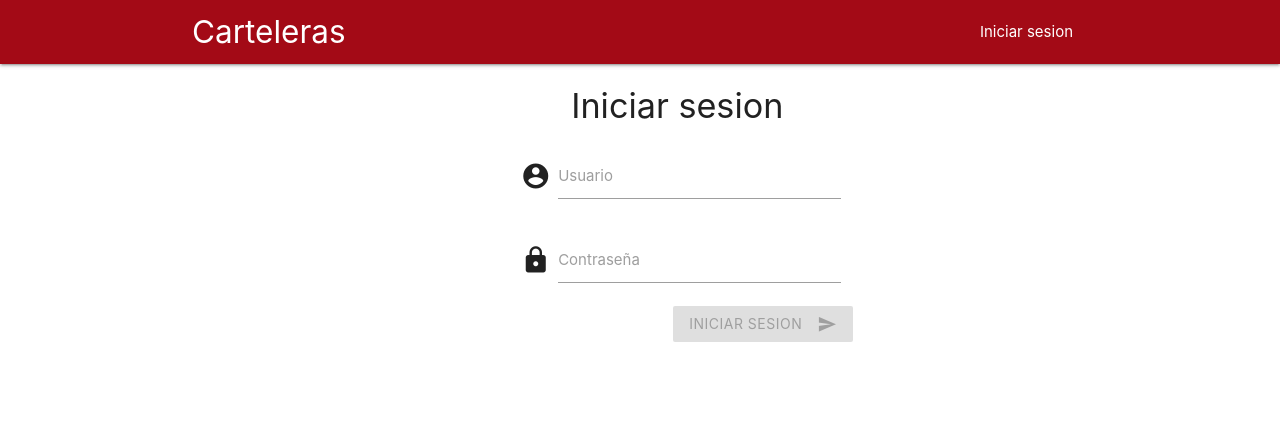
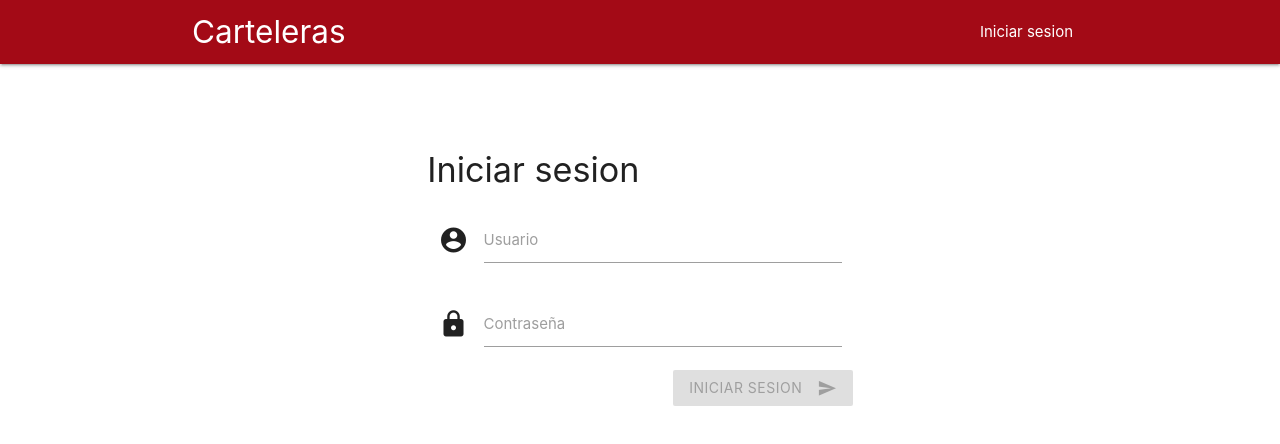
Before and after one commit to cristiansteib/ttps-java-cartelera-angular, an Angular app: page /auth/login in a window 1280 px wide. Shown: the top 444 px of the page. Built offline with nearby package versions, Linux system fonts and the light colour scheme; no server answers.

Commit message:
improve user login

```diff
--- a/src/app/login/login-form/loginForm.component.html
+++ b/src/app/login/login-form/loginForm.component.html
@@ -1,5 +1,7 @@
 <div *ngIf="!isLogged">
-  <form  #loginForm="ngForm" (ngSubmit)="onSubmit(loginForm)" class="col s12 m5 offset-m4">
+  <div class="col s12 m6 offset-m3">
+
+    <form #loginForm="ngForm" (ngSubmit)="onSubmit(loginForm)">
       <h4 class="h3 mb-3 font-weight-normal">Iniciar sesion</h4>
 
       <div class="input-field col s12">
@@ -22,4 +24,26 @@
           <i class="material-icons right">send</i>
       </button>
     </form>
+
+    <div *ngIf="fetching" class="col s12 center">
+        <div *ngIf="isUpdating || !billboards" class="preloader-wrapper big active center">
+          <div class="spinner-layer spinner-blue-only">
+            <div class="circle-clipper left">
+              <div class="circle"></div>
             </div>
+            <div class="gap-patch">
+              <div class="circle"></div>
+            </div>
+            <div class="circle-clipper right">
+              <div class="circle"></div>
+            </div>
+          </div>
+        </div>
+      </div>
+
+      <div *ngIf="message" class="col s12 center">
+        <h5 class="color-fi-text">{{message}}</h5>
+      </div>
+
+</div>
+</div>
--- a/src/app/login/login-form/loginForm.component.ts
+++ b/src/app/login/login-form/loginForm.component.ts
@@ -31,6 +31,15 @@ import { GlobalsService } from 'src/app/globals.service';
         }
     }
 
+    get fetching(): boolean {
+        // for show loading icon
+        return this.loginService.fetching
+    }
+
+    get message(): string {
+        return this.loginService.message
+    }
+
     get isLogged(){
         return this.globalService.is_logged
     }
--- a/src/app/login/login.component.html
+++ b/src/app/login/login.component.html
@@ -1,5 +1,5 @@
-<div  class="container content-fill">
-    <div class="row center">
+<div  class="container content-fill wrapperLoginForm">
+    <div class="row">
         <login-form></login-form>
     </div>
 </div>
--- a/src/app/login/login.component.sass
+++ b/src/app/login/login.component.sass
@@ -0,0 +1,2 @@
+.wrapperLoginForm
+    margin-top: 5%
--- a/src/app/login/login.service.ts
+++ b/src/app/login/login.service.ts
@@ -15,6 +15,8 @@ import { Router } from '@angular/router';
   providedIn: 'root'
 })
 export class LoginService {
+  public fetching = false
+  public message = ""
 
   constructor(
     private http: HttpClient,
@@ -23,10 +25,13 @@ export class LoginService {
     private router: Router,
     private location: Location
     ) {}
+
+
     url = this.globalsService.getApiUrl()
   /** POST: Login a user*/
   loginUser(user: User) {
-
+    this.message = ""
+    this.fetching = true
     this.http.post<any>(this.url + "auth/login", user).subscribe(
       data => {
         if (data.status == 'ok') {
@@ -36,10 +41,12 @@ export class LoginService {
           this.globalsService.username = data.username
           this.globalsService.is_logged = true
           //this.fecthUserData()
+          this.fetching = false
           window.location.replace("/carteleras")
           //this.router.navigate(['/carteleras'])
         } else {
-          window.alert("Usuario invalido.")
+          this.fetching = false
+          this.message = "Usuario incorrecto!"
         }
       })
     }
```
Lines whose indentation alone changed are shown as unchanged.
